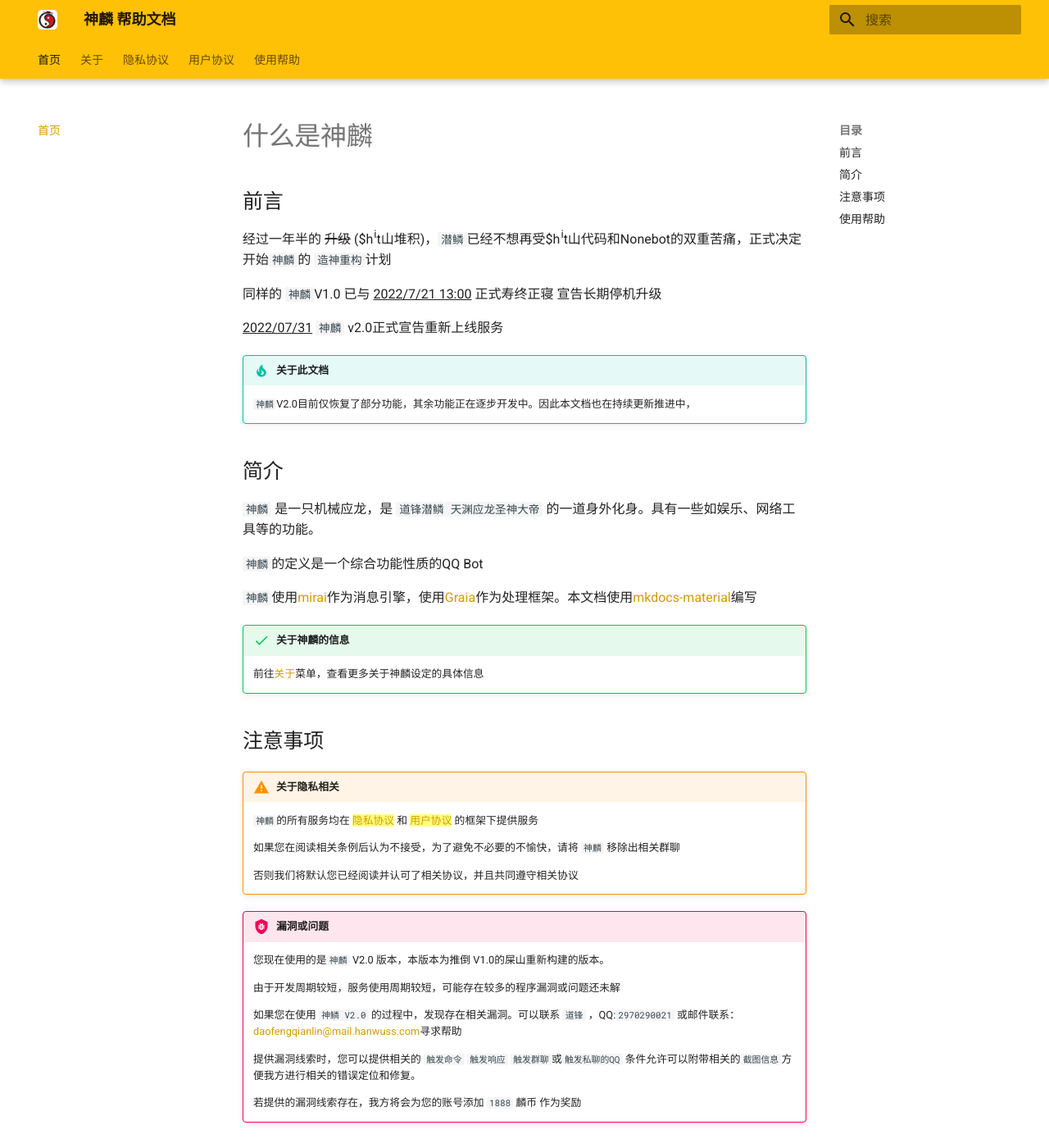
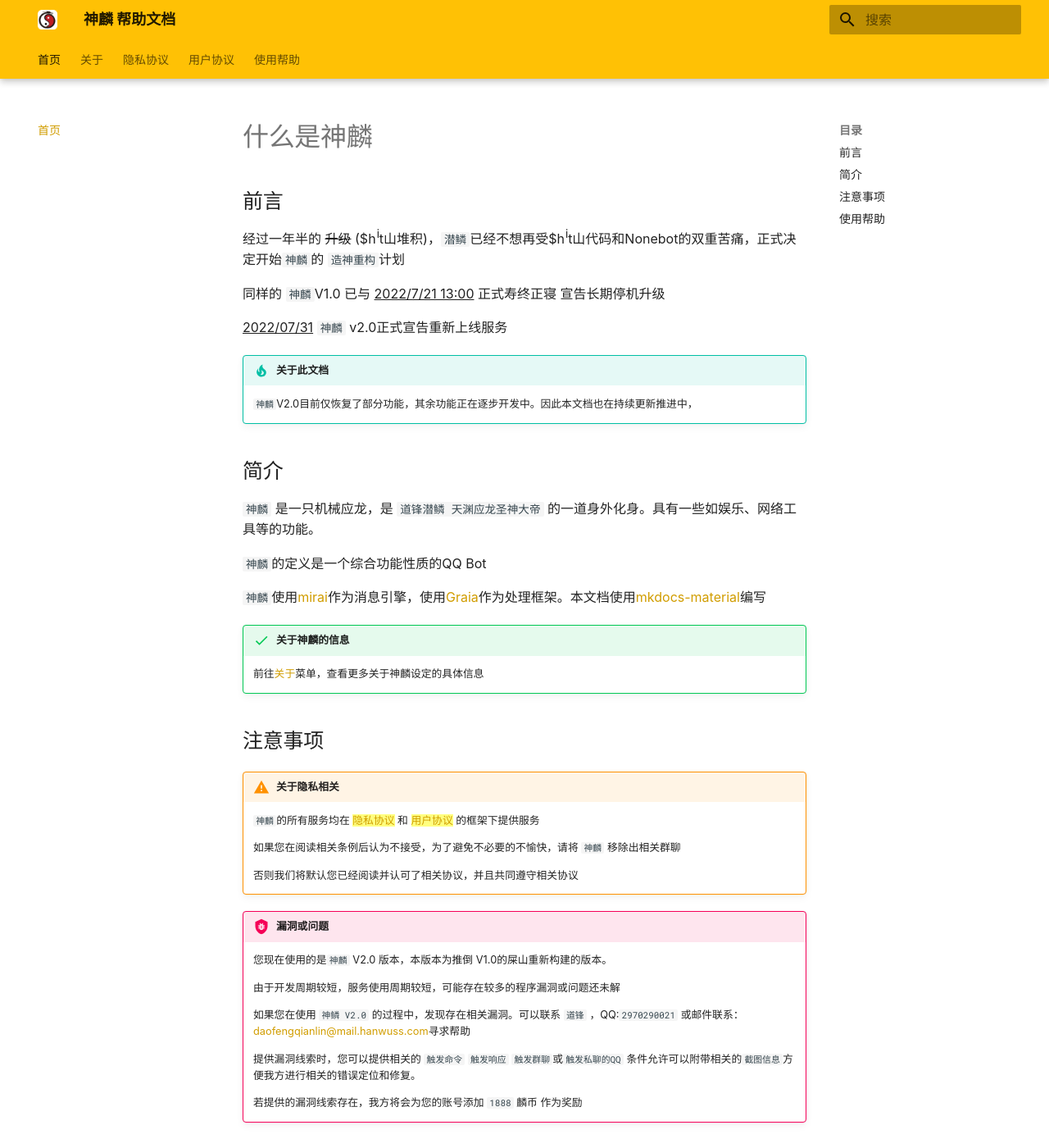
Before and after one commit to Daofengql/GodLoongBot-Docs, an MkDocs documentation site: the page built from docs/index.md, in a window 1280 px wide and 1400 px high. Shown: the whole window at 82% size. Built offline with MkDocs 1.6.1 and Material for MkDocs 9.7.7, drawn with Linux system fonts in a browser that asks for light colours; some web fonts are replaced.

Commit message:
添加字体

```diff
--- a/docs/main.html
+++ b/docs/main.html
@@ -1,4 +1,19 @@
 {% extends "base.html" %}
+
+{% block header %}
+
+<style>
+@font-face {
+  font-family: "HarmonyOSHans";
+  src:url("/assets/fonts/HarmonyOSHans-Medium.woff2");
+}
+:root {
+  --md-text-font: "HarmonyOSHans";
+}
+
+</style>
+{{ super() }}
+{% endblock %}
 
 {% block htmltitle %}
 <title>{% if page.title %}{{ page.title }} - {% endif %}{{ config.site_name }}</title>
```
Also changed, not shown: site/404.html, site/about/index.html, site/help/index.html, site/help/signin/index.html, site/index.html, site/main.html, site/privacy/index.html, site/sitemap.xml, site/userAgreement/index.html, 3 other files.
